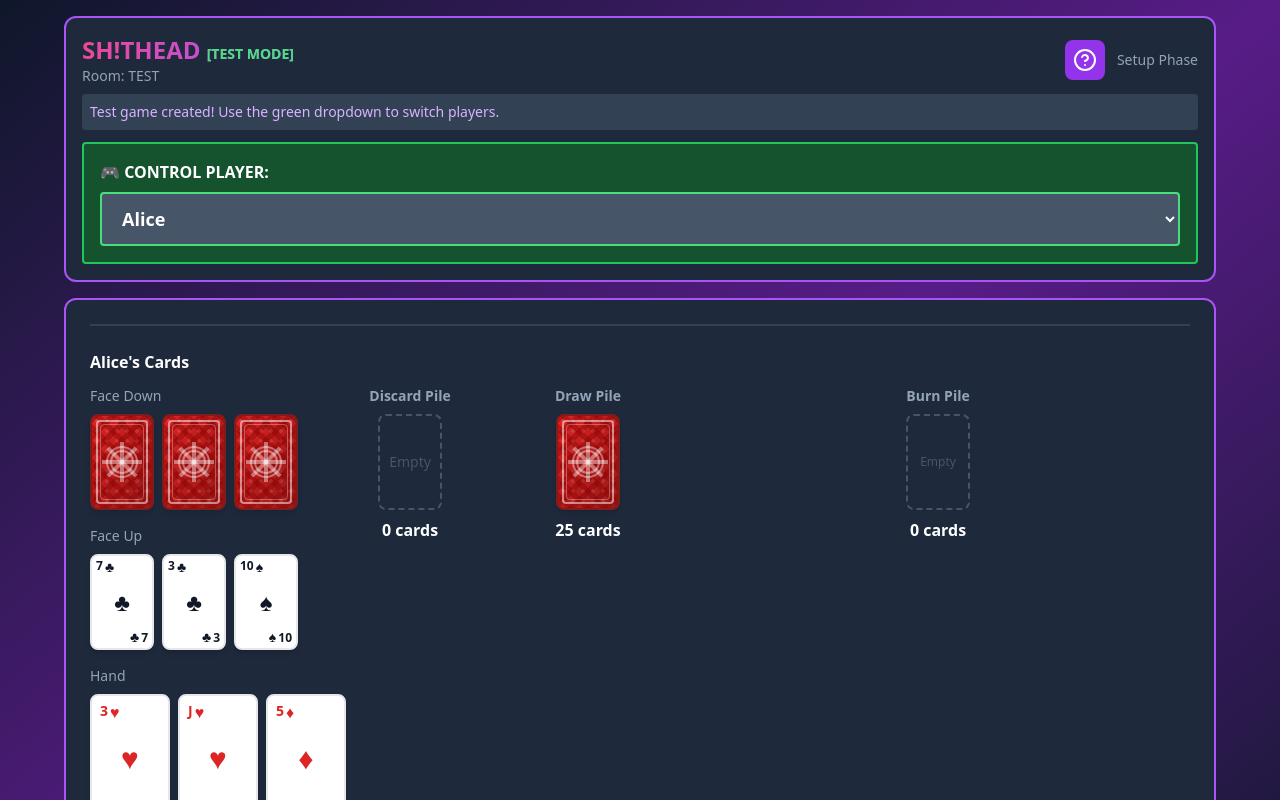
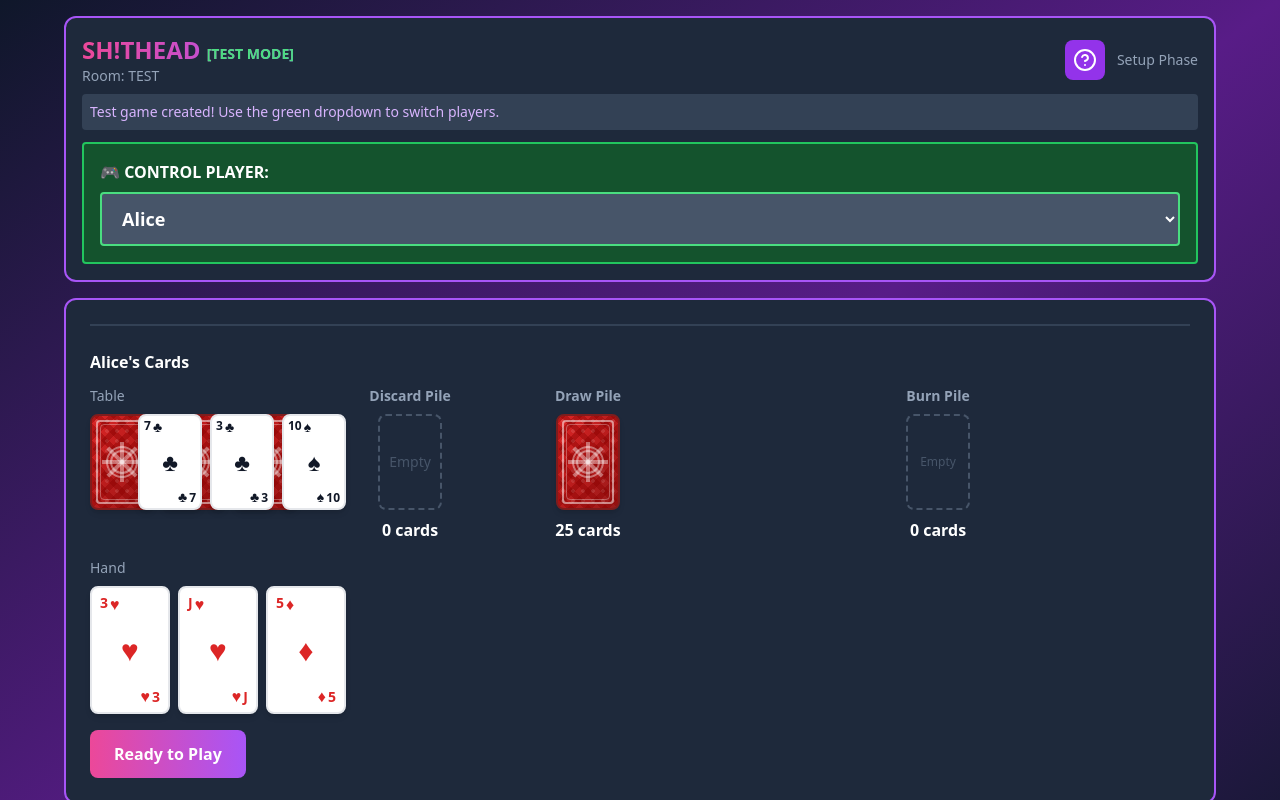
Before and after one commit to Swissola/sh_thead-game, a React (Vite) app: page / in a window 1280 px wide. Both pictures are taken after a click on the button "Test Mode (3 Players)". Shown: the top 800 px of the page. Built offline with nearby package versions, Linux system fonts and the light colour scheme.

Commit message:
Combine Face Down and Face Up into single Table row with overlapping cards

```diff
--- a/src/App.tsx
+++ b/src/App.tsx
@@ -1250,16 +1250,18 @@ export default function ShitheadGame() {
                 <div className="border-t-2 border-slate-700 pt-6">
                   <h3 className="text-white font-bold mb-3">{currentPlayer.name}'s Cards</h3>
 
-                  {/* Two column layout: Face cards on left, Piles on right */}
+                  {/* Two column layout: Table on left, Piles on right */}
                   <div className="grid grid-cols-[auto_1fr] gap-8 mb-4">
-                    {/* Left column: Face Down and Face Up */}
+                    {/* Left column: Table (Face Down underneath Face Up) */}
                     <div className="space-y-4">
                       <div>
-                        <p className="text-slate-400 text-sm mb-2">Face Down</p>
-                        <div className="flex gap-2">
+                        <p className="text-slate-400 text-sm mb-2">Table</p>
+                        <div className="relative h-32 flex items-start">
+                          {/* Face Down cards - offset to left and underneath */}
+                          <div className="absolute left-0 top-0 flex gap-2 z-0">
                             {currentPlayer.faceDown.map((card, i) => (
                               <Card
-                              key={i}
+                                key={`faceDown-${i}`}
                                 card={card}
                                 faceDown
                                 small
@@ -1281,11 +1283,9 @@ export default function ShitheadGame() {
                               />
                             ))}
                           </div>
-                      </div>
-
-                      <div>
-                        <p className="text-slate-400 text-sm mb-2">Face Up</p>
-                        <div className="flex gap-2">
+
+                          {/* Face Up cards - on top, offset right */}
+                          <div className="relative left-12 flex gap-2 z-10">
                             {currentPlayer.faceUp.map((card, i) => {
                               // Check if we can select face-up cards alongside hand cards
                               const deckEmpty = gameState.deck.length === 0;
@@ -1428,6 +1428,7 @@ export default function ShitheadGame() {
                                 />
                               );
                             })}
+                          </div>
                         </div>
                       </div>
                     </div>
```
Lines whose indentation alone changed are shown as unchanged.
